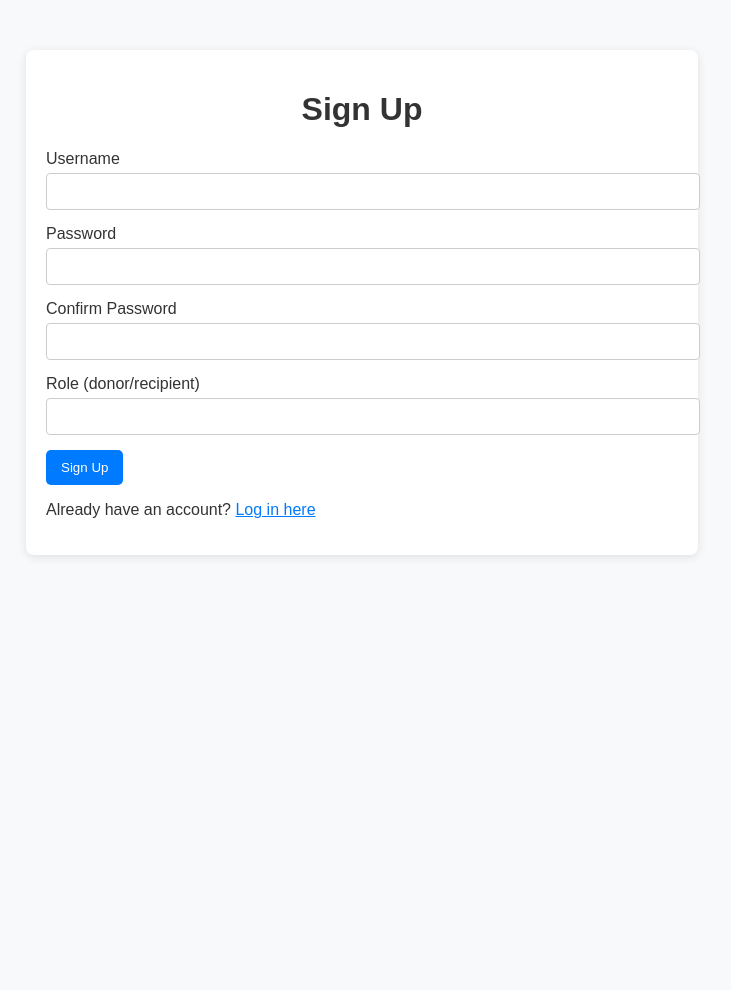
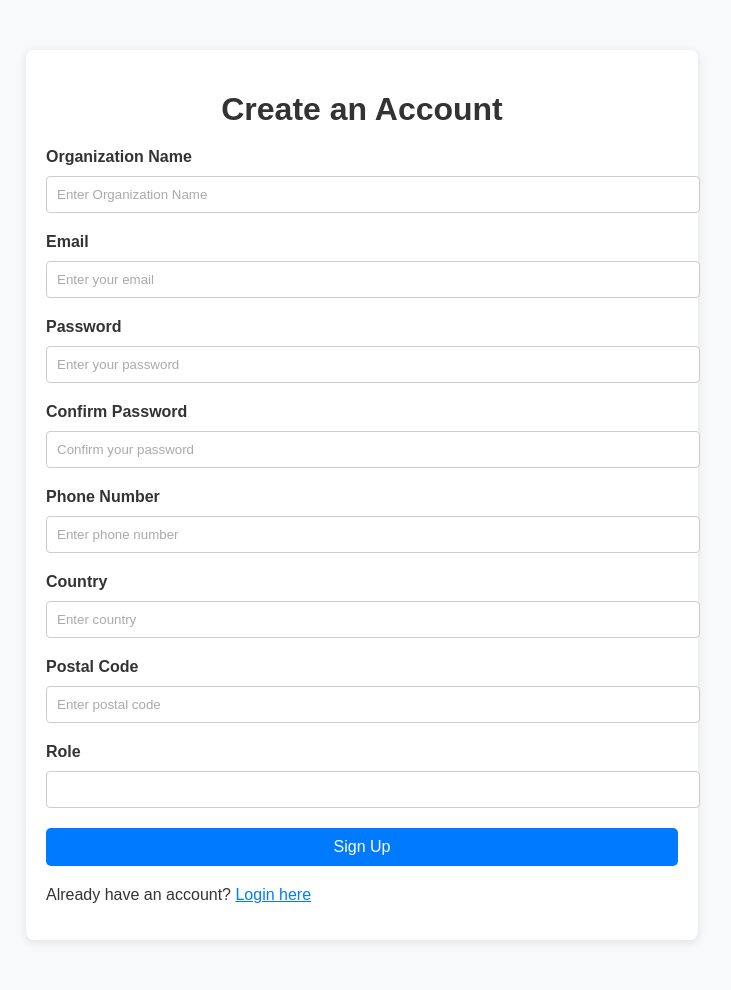
Before and after one commit to chrisx9r/Food4ll, a Flask app: page /signup in a window 1280 px wide. Shown: the whole page, without its empty margins (278-1009 px from the left). Before the commit the page ends 557 px from the top, so only its background shows below. Run offline with Flask 3, Linux system fonts and the light colour scheme.

Commit message:
working signup page

```diff
--- a/app.py
+++ b/app.py
@@ -3,7 +3,7 @@ from flask_sqlalchemy import SQLAlchemy
 from flask_login import LoginManager, UserMixin, login_user, login_required, logout_user, current_user
 from werkzeug.security import generate_password_hash, check_password_hash
 from flask_wtf import FlaskForm
-from wtforms import StringField, PasswordField, SubmitField
+from wtforms import StringField, PasswordField, SubmitField, EmailField
 from wtforms.validators import InputRequired, Length, EqualTo
 
 app = Flask(__name__)
@@ -21,6 +21,10 @@ class User(UserMixin, db.Model):
     id = db.Column(db.Integer, primary_key=True)
     username = db.Column(db.String(100), unique=True, nullable=False)
     password = db.Column(db.String(100), nullable=False)
+    email = db.Column(db.String(100), unique=True, nullable=False)
+    phone_number = db.Column(db.String(15), nullable=True)
+    country = db.Column(db.String(100), nullable=True)
+    postal_code = db.Column(db.String(10), nullable=True)
     role = db.Column(db.String(50), nullable=False)  # "donor" or "recipient"
 
 
@@ -31,10 +35,14 @@ with app.app_context():
 
 # WTForms for handling the user sign-up and login forms
 class SignUpForm(FlaskForm):
-    username = StringField('Username', validators=[InputRequired(), Length(min=4, max=100)])
+    username = StringField('Organization Name', validators=[InputRequired(), Length(min=4, max=100)])
+    email = EmailField('Email', validators=[InputRequired(), Length(min=6, max=100)])
     password = PasswordField('Password', validators=[InputRequired(), Length(min=8, max=100)])
     confirm_password = PasswordField('Confirm Password', validators=[InputRequired(), EqualTo('password')])
-    role = StringField('Role (donor/recipient)', validators=[InputRequired()])
+    phone_number = StringField('Phone Number', validators=[InputRequired(), Length(min=10, max=15)])
+    country = StringField('Country', validators=[InputRequired(), Length(min=2, max=100)])
+    postal_code = StringField('Postal Code', validators=[InputRequired(), Length(min=5, max=10)])
+    role = StringField('Role', validators=[InputRequired()])
     submit = SubmitField('Sign Up')
 
 
@@ -62,7 +70,15 @@ def signup():
     form = SignUpForm()
     if form.validate_on_submit():
         hashed_password = generate_password_hash(form.password.data, method='sha256')
-        new_user = User(username=form.username.data, password=hashed_password, role=form.role.data)
+        new_user = User(
+            username=form.username.data,
+            password=hashed_password,
+            email=form.email.data,
+            phone_number=form.phone_number.data,
+            country=form.country.data,
+            postal_code=form.postal_code.data,
+            role=form.role.data
+        )
         db.session.add(new_user)
         db.session.commit()
         flash('Your account has been created!', 'success')
--- a/static/styles.css
+++ b/static/styles.css
@@ -15,6 +15,7 @@ body {
 
 h1 {
     text-align: center;
+    margin-bottom: 20px;
 }
 
 a {
@@ -26,10 +27,24 @@ a:hover {
 }
 
 .form-group {
-    margin-bottom: 15px;
+    margin-bottom: 20px;
+}
+
+label {
+    font-weight: bold;
+    display: block;
+    margin-bottom: 5px;
 }
 
 .form-control {
+    width: 100%;
+    padding: 10px;
+    margin-top: 5px;
+    border-radius: 4px;
+    border: 1px solid #ccc;
+}
+
+select.form-control {
     width: 100%;
     padding: 10px;
     margin-top: 5px;
@@ -44,8 +59,39 @@ a:hover {
     border: none;
     border-radius: 5px;
     cursor: pointer;
+    width: 100%;
+    font-size: 16px;
 }
 
 .btn:hover {
     background-color: #0056b3;
 }
+
+.form-group input[type="text"],
+.form-group input[type="password"],
+.form-group input[type="email"],
+.form-group input[type="tel"],
+.form-group input[type="number"] {
+    width: 100%;
+    padding: 10px;
+    margin-top: 5px;
+    border-radius: 4px;
+    border: 1px solid #ccc;
+}
+
+.error-message {
+    color: red;
+    font-size: 0.875rem;
+    margin-top: 5px;
+}
+
+.success-message {
+    color: green;
+    font-size: 1rem;
+    margin-top: 10px;
+    text-align: center;
+}
+
+.form-control::placeholder {
+    color: #aaa;
+}
--- a/templates/signup.html
+++ b/templates/signup.html
@@ -3,35 +3,83 @@
 <head>
     <meta charset="UTF-8">
     <meta name="viewport" content="width=device-width, initial-scale=1.0">
-    <title>Sign Up - Food4ll</title>
+    <title>Sign Up - Food4All</title>
     <link rel="stylesheet" href="{{ url_for('static', filename='styles.css') }}">
 </head>
 <body>
     <div class="container">
-        <h1>Sign Up</h1>
-        <form method="POST">
+        <h1>Create an Account</h1>
+        <form method="POST" action="{{ url_for('signup') }}">
             {{ form.hidden_tag() }}
             <div class="form-group">
-                {{ form.username.label }}<br>
-                {{ form.username(class="form-control") }}
+                <label for="organization_name">Organization Name</label>
+                {{ form.username(class="form-control", id="organization_name", placeholder="Enter Organization Name") }}
+                {% if form.username.errors %}
+                    <div class="error-message">{{ form.username.errors[0] }}</div>
+                {% endif %}
             </div>
+
             <div class="form-group">
-                {{ form.password.label }}<br>
-                {{ form.password(class="form-control") }}
+                <label for="email">Email</label>
+                {{ form.email(class="form-control", id="email", placeholder="Enter your email") }}
+                {% if form.email.errors %}
+                    <div class="error-message">{{ form.email.errors[0] }}</div>
+                {% endif %}
             </div>
+
             <div class="form-group">
-                {{ form.confirm_password.label }}<br>
-                {{ form.confirm_password(class="form-control") }}
+                <label for="password">Password</label>
+                {{ form.password(class="form-control", id="password", placeholder="Enter your password") }}
+                {% if form.password.errors %}
+                    <div class="error-message">{{ form.password.errors[0] }}</div>
+                {% endif %}
             </div>
+
             <div class="form-group">
-                {{ form.role.label }}<br>
-                {{ form.role(class="form-control") }}
+                <label for="confirm_password">Confirm Password</label>
+                {{ form.confirm_password(class="form-control", id="confirm_password", placeholder="Confirm your password") }}
+                {% if form.confirm_password.errors %}
+                    <div class="error-message">{{ form.confirm_password.errors[0] }}</div>
+                {% endif %}
             </div>
+
             <div class="form-group">
-                {{ form.submit(class="btn btn-primary") }}
+                <label for="phone_number">Phone Number</label>
+                {{ form.phone_number(class="form-control", id="phone_number", placeholder="Enter phone number") }}
+                {% if form.phone_number.errors %}
+                    <div class="error-message">{{ form.phone_number.errors[0] }}</div>
+                {% endif %}
+            </div>
+
+            <div class="form-group">
+                <label for="country">Country</label>
+                {{ form.country(class="form-control", id="country", placeholder="Enter country") }}
+                {% if form.country.errors %}
+                    <div class="error-message">{{ form.country.errors[0] }}</div>
+                {% endif %}
+            </div>
+
+            <div class="form-group">
+                <label for="postal_code">Postal Code</label>
+                {{ form.postal_code(class="form-control", id="postal_code", placeholder="Enter postal code") }}
+                {% if form.postal_code.errors %}
+                    <div class="error-message">{{ form.postal_code.errors[0] }}</div>
+                {% endif %}
+            </div>
+
+            <div class="form-group">
+                <label for="role">Role</label>
+                {{ form.role(class="form-control", id="role") }}
+                {% if form.role.errors %}
+                    <div class="error-message">{{ form.role.errors[0] }}</div>
+                {% endif %}
+            </div>
+
+            <div class="form-group">
+                <button type="submit" class="btn">Sign Up</button>
             </div>
         </form>
-        <p>Already have an account? <a href="{{ url_for('login') }}">Log in here</a></p>
+        <p>Already have an account? <a href="{{ url_for('login') }}">Login here</a></p>
     </div>
 </body>
 </html>
```
